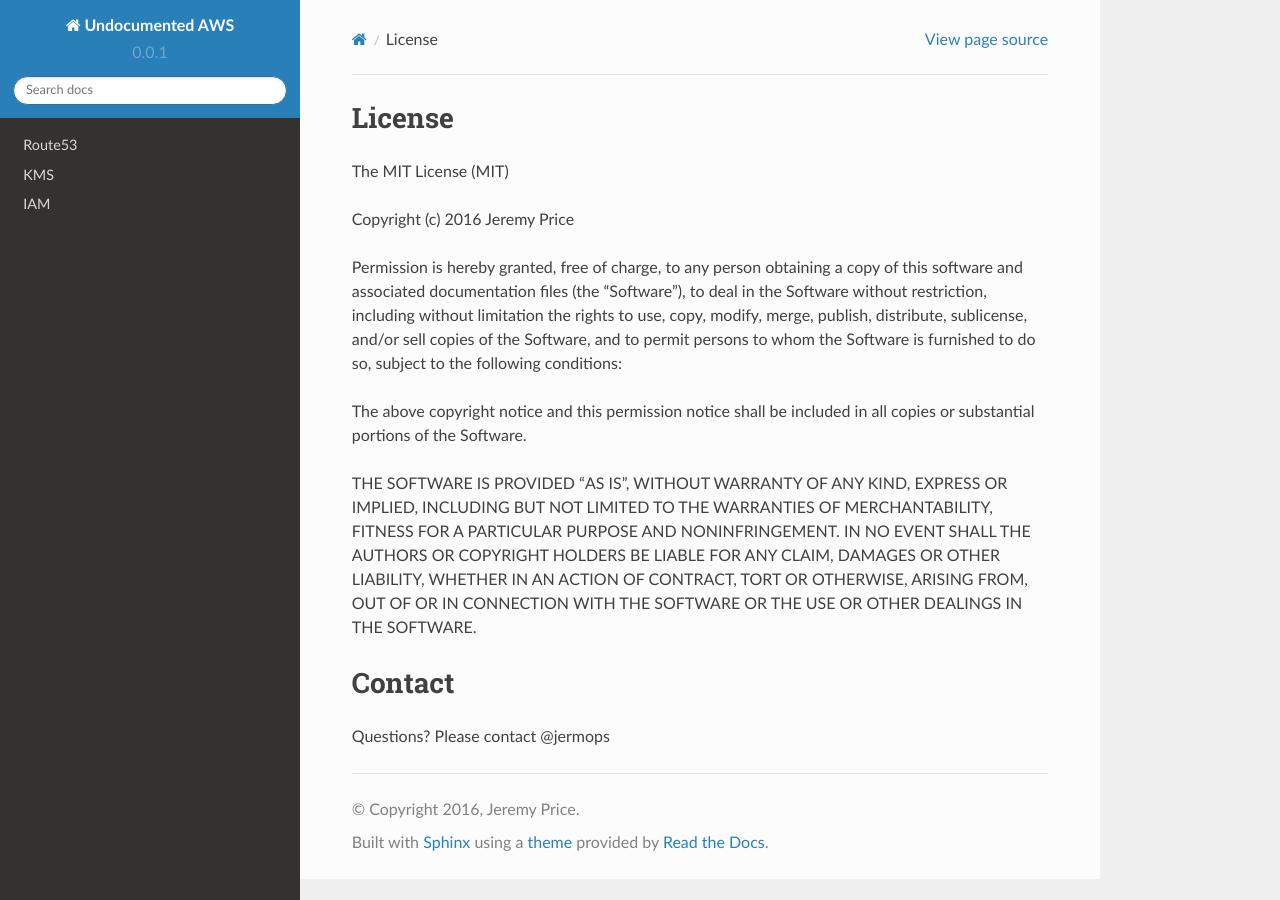
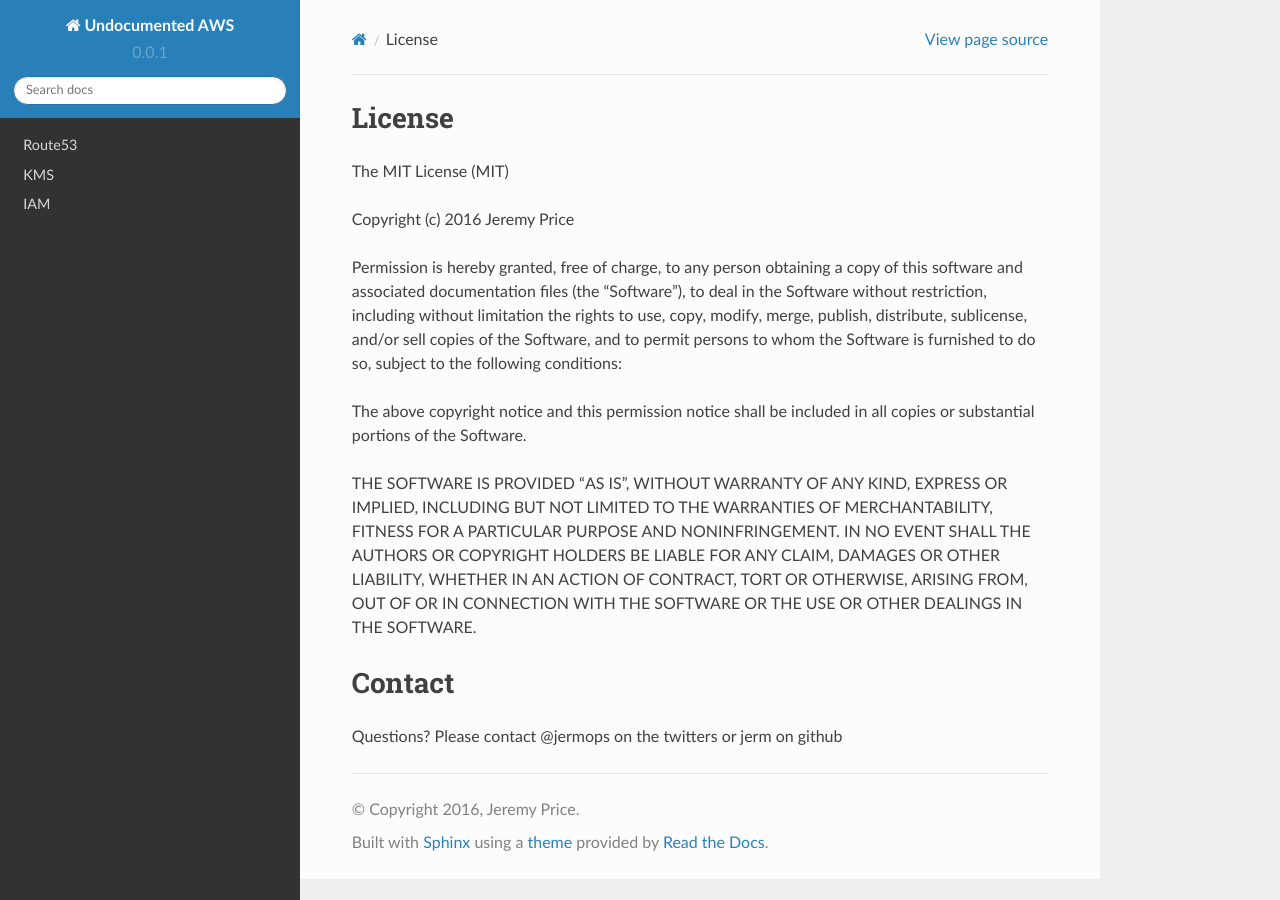
Before and after one commit to jerm/undocumentedaws.info, a Sphinx documentation site: the page built from docs/source/license.rst, in a window 1280 px wide. Built offline with Sphinx 7.4.7 and the Read the Docs theme 2.0.0, drawn with Linux system fonts in a browser that asks for light colours.

Commit message:
Update license.rst
moar contact info

```diff
--- a/docs/source/license.rst
+++ b/docs/source/license.rst
@@ -25,4 +25,4 @@ SOFTWARE.
 
 Contact
 =======
-Questions? Please contact @jermops
+Questions? Please contact @jermops on the twitters or jerm on github
```
